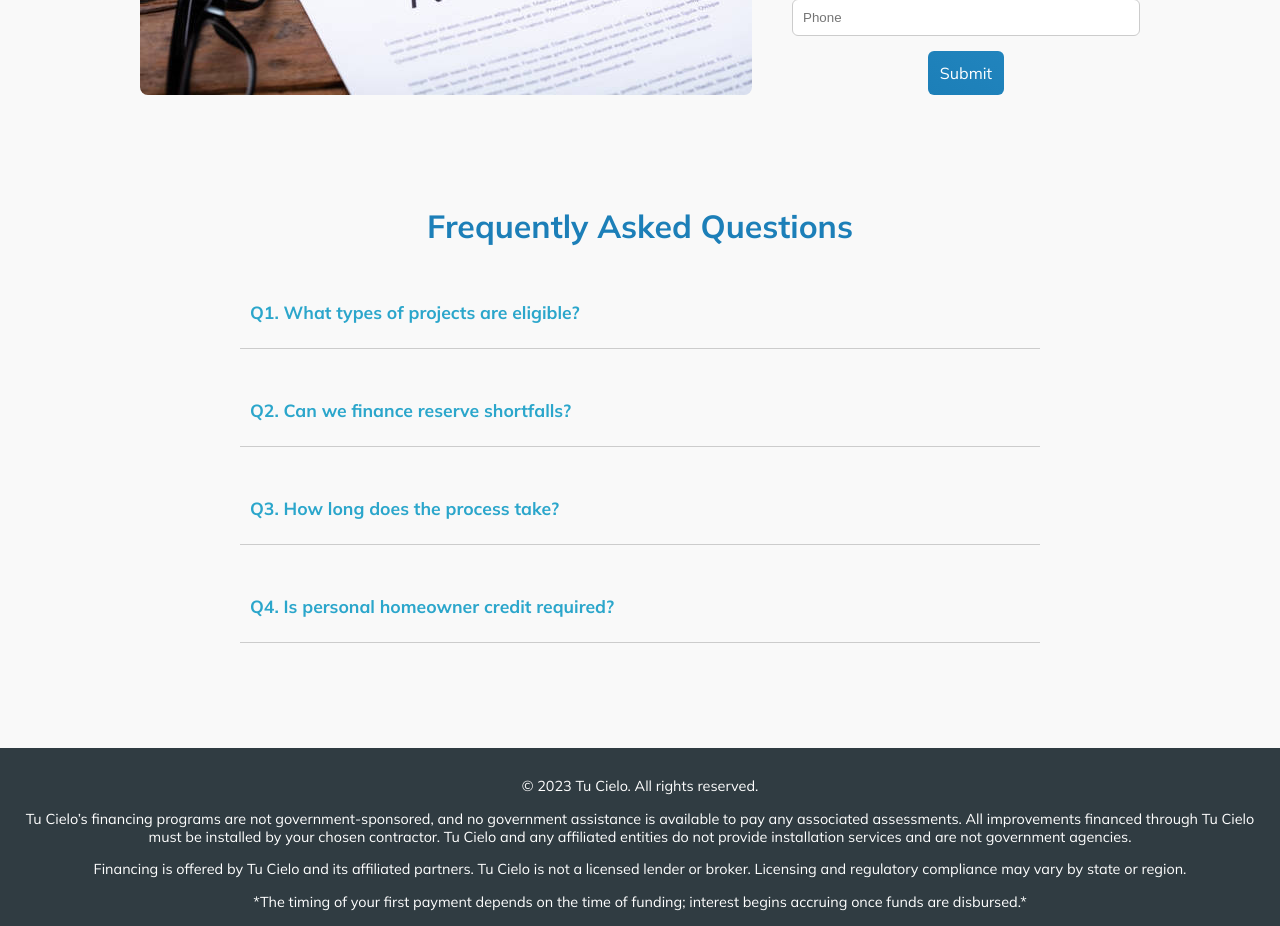
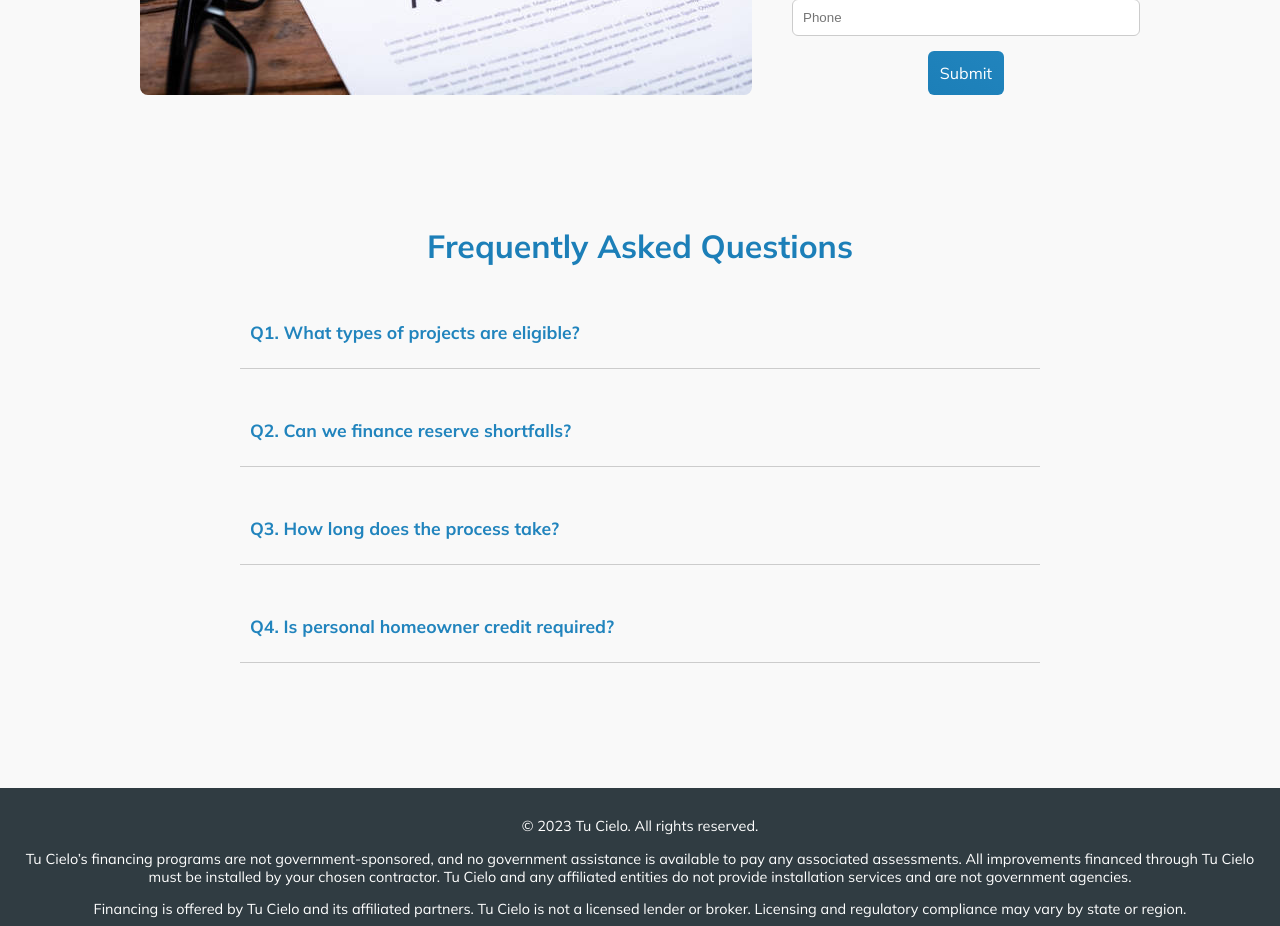
Before and after one commit to MetaCapFin/tu-cielo-site, a React (Create React App) app: page / in a window 1280 px wide. Shown: the part 2600-3526 px from the top of the page. Built offline with nearby package versions, Linux system fonts and the light colour scheme.

Commit message:
Update FAQSection.css

```diff
--- a/src/FAQSection.css
+++ b/src/FAQSection.css
@@ -1,64 +1,51 @@
 .faq-section {
-  padding: 40px 20px;
   max-width: 800px;
-  margin: 0 auto;
+  margin: 40px auto;
   font-family: 'Mulish', sans-serif;
+  padding: 20px;
 }
 
 .faq-section h2 {
   text-align: center;
   font-size: 2rem;
+  color: #1C7FB8;
   margin-bottom: 30px;
-  color: #1C7FB8;
 }
 
 .faq-item {
   border-bottom: 1px solid #ccc;
   padding: 15px 10px;
-  cursor: pointer;
-  transition: background 0.3s ease;
-}
-
-.faq-item:hover {
-  background: #f4f4f4;
 }
 
 .faq-question {
   font-weight: bold;
   font-size: 1.1rem;
-  position: relative;
+  cursor: pointer;
+  padding: 10px 0;
+  color: #2184BD;
 }
 
 .faq-answer-wrapper {
   overflow: hidden;
-  max-height: 0;
-  opacity: 0;
-  transition: max-height 0.4s ease, opacity 0.4s ease;
-}
-
-.faq-item.active .faq-answer-wrapper {
-  max-height: 200px; /* Increase if answer is long */
-  opacity: 1;
+  transition: max-height 0.4s ease;
 }
 
 .faq-answer {
-  margin-top: 10px;
+  padding: 10px 0;
   color: #333;
   font-size: 1rem;
-  padding-right: 5px;
 }
 
-/* Back button */
 .back-home-button {
   display: block;
-  margin: 40px auto 0 auto;
+  margin: 40px auto 0;
   padding: 12px 24px;
   background: linear-gradient(to bottom left, #2184BD, #1C7FB8);
   color: white;
   border: none;
   border-radius: 6px;
+  font-size: 1rem;
   cursor: pointer;
-  font-size: 1rem;
   transition: all 0.3s ease;
 }
 
```
